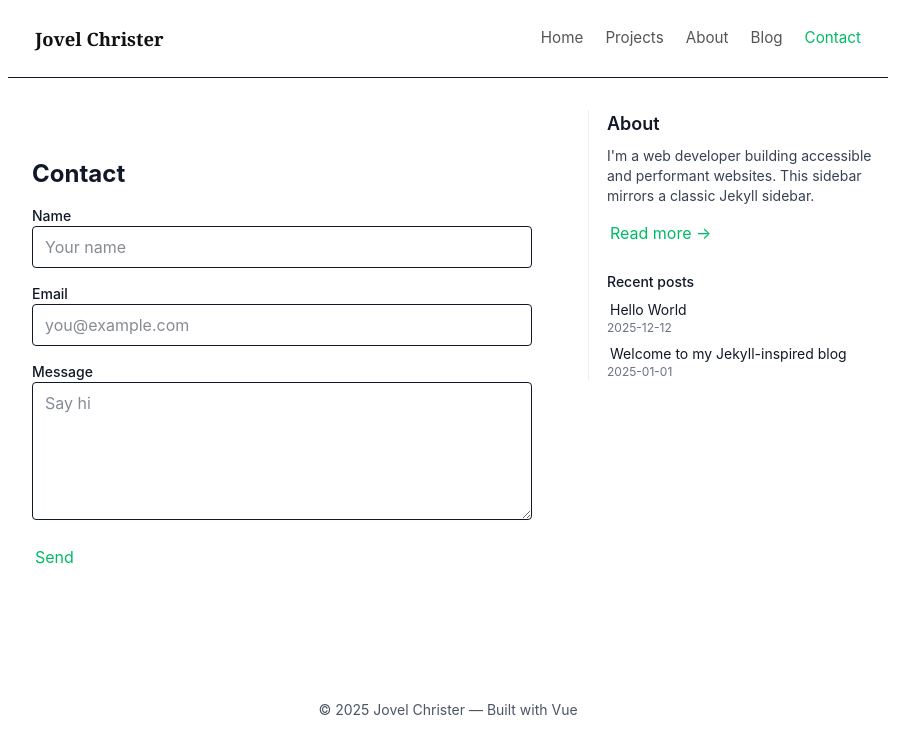
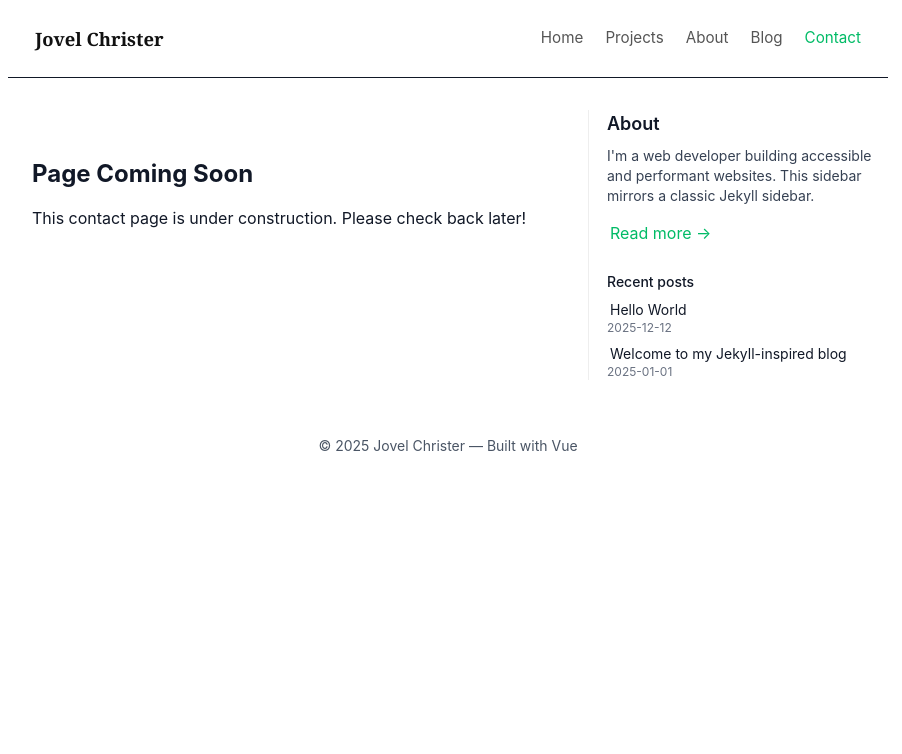
Before and after one commit to jovelluna12/web-portfolio, a Vue app: page /contact in a window 1280 px wide. Shown: the top 754 px of the page, without its empty margins (192-1094 px from the left). Built offline with nearby package versions, Linux system fonts and the light colour scheme.

Commit message:
chore: update contact view component contents

```diff
--- a/src/views/ContactView.vue
+++ b/src/views/ContactView.vue
@@ -1,23 +1,7 @@
 <template>
     <section class="px-6 py-12 max-w-2xl mx-auto">
-        <h1 class="text-2xl font-bold mb-4">Contact</h1>
-        <form @submit.prevent="send" class="space-y-4">
-            <div>
-                <label class="block text-sm font-medium">Name</label>
-                <input v-model="form.name" class="w-full border rounded px-3 py-2" placeholder="Your name" />
-            </div>
-            <div>
-                <label class="block text-sm font-medium">Email</label>
-                <input v-model="form.email" type="email" class="w-full border rounded px-3 py-2" placeholder="you@example.com" />
-            </div>
-            <div>
-                <label class="block text-sm font-medium">Message</label>
-                <textarea v-model="form.message" class="w-full border rounded px-3 py-2" rows="5" placeholder="Say hi"></textarea>
-            </div>
-            <div>
-                <button class="green px-4 py-2 rounded" type="submit">Send</button>
-            </div>
-        </form>
+        <h1 class="text-2xl font-bold mb-4">Page Coming Soon</h1>
+        <p class="mb-6">This contact page is under construction. Please check back later!</p>
     </section>
 </template>
 
```
